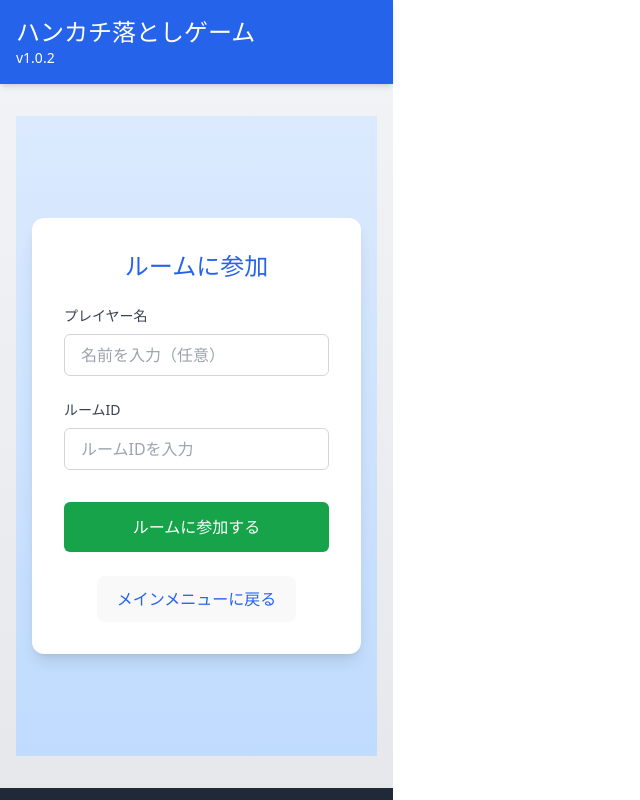
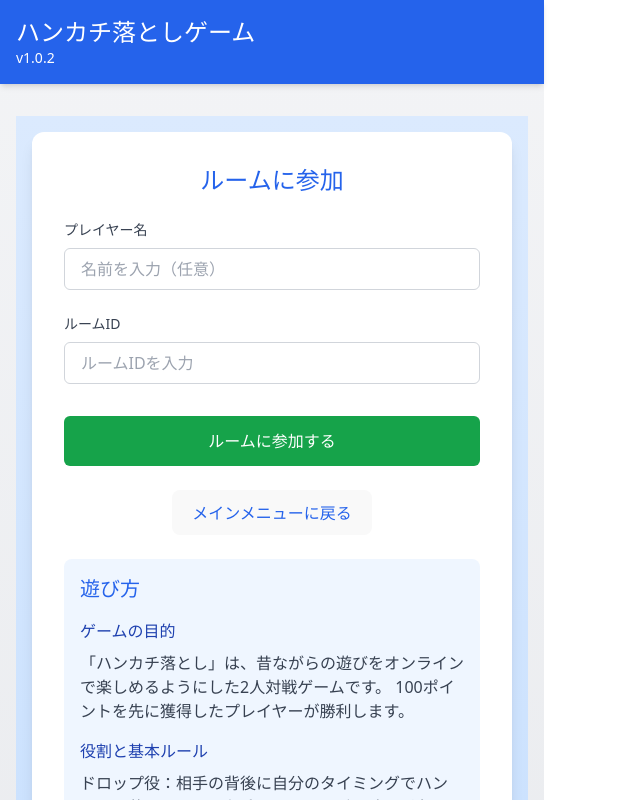
Before and after one commit to HirokiTsurunaga/hankerchief-game, a React (Vite) app in the folder hankerchief-game/client/: page / in a window 1280 px wide. Both pictures are taken after a click on the button "ルームに参加する". Shown: the top 800 px of the page, without its empty margins (0-640 px from the left). Built offline with nearby package versions, Linux system fonts and the light colour scheme; no server answers.

Commit message:
機能追加: ルーム参加画面にも遊び方説明を追加し、一貫性を向上

```diff
--- a/hankerchief-game/client/src/components/Lobby.jsx
+++ b/hankerchief-game/client/src/components/Lobby.jsx
@@ -161,6 +161,10 @@ export default function Lobby() {
             </div>
           </form>
 
+          <div className="mt-6">
+              <GameRules />
+          </div>
+
           {error && (
             <div className="mt-4 p-3 bg-red-100 text-red-700 rounded-md">
               {error}
```
